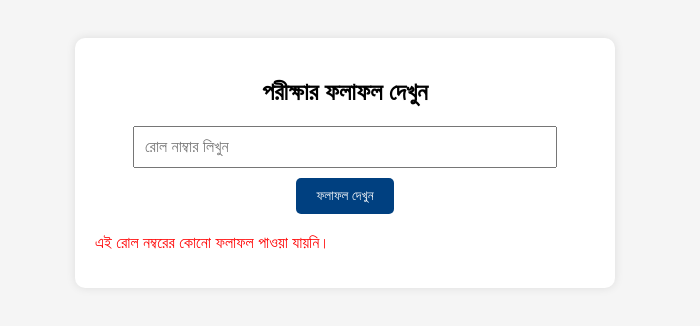
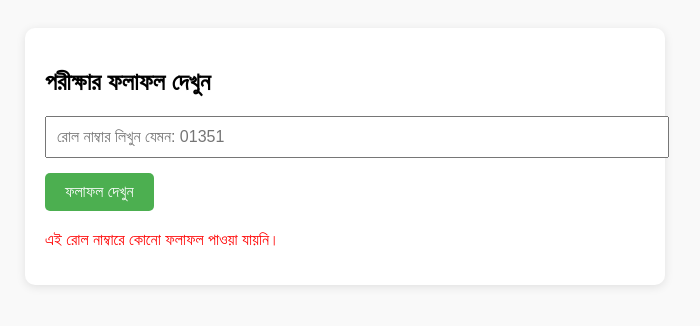
Before and after one commit to iamprotikhasan/result-site, a plain HTML site: page index.html in a window 1280 px wide. Both pictures are taken after a click on the button "ফলাফল দেখুন". Shown: the whole page, without its empty margins (295-995 px from the left). Drawn offline with Linux system fonts and the light colour scheme.

Commit message:
Add files via upload

```diff
--- a/index.html
+++ b/index.html
@@ -2,91 +2,64 @@
 <!DOCTYPE html>
 <html lang="bn">
 <head>
-  <meta charset="UTF-8" />
-  <meta name="viewport" content="width=device-width, initial-scale=1.0" />
+  <meta charset="UTF-8">
   <title>Al Haiatul Ulya BD - পরীক্ষার ফলাফল</title>
   <style>
-    body {
-      font-family: sans-serif;
-      background: #f5f5f5;
-      text-align: center;
-      padding: 30px;
-    }
-    .container {
-      max-width: 500px;
-      background: white;
-      padding: 20px;
-      margin: auto;
-      border-radius: 10px;
-      box-shadow: 0 0 10px rgba(0,0,0,0.1);
-    }
-    input[type="text"] {
-      width: 80%;
-      padding: 10px;
-      font-size: 16px;
-    }
-    button {
-      padding: 10px 20px;
-      margin-top: 10px;
-      background: #004080;
-      color: white;
-      border: none;
-      border-radius: 5px;
-      cursor: pointer;
-    }
-    .result {
-      margin-top: 20px;
-      text-align: left;
-    }
+    body { font-family: 'SolaimanLipi', sans-serif; padding: 20px; background-color: #f9f9f9; }
+    .container { max-width: 600px; margin: auto; background: white; padding: 20px; border-radius: 10px; box-shadow: 0 2px 10px rgba(0,0,0,0.1); }
+    input { width: 100%; padding: 10px; margin-bottom: 15px; font-size: 16px; }
+    button { padding: 10px 20px; font-size: 16px; cursor: pointer; background-color: #4CAF50; color: white; border: none; border-radius: 5px; }
+    .result { margin-top: 20px; }
+    .subject { display: flex; justify-content: space-between; padding: 5px 0; border-bottom: 1px solid #ddd; }
   </style>
 </head>
 <body>
   <div class="container">
     <h2>পরীক্ষার ফলাফল দেখুন</h2>
-    <input type="text" id="rollInput" placeholder="রোল নাম্বার লিখুন" />
-    <br>
+    <input type="text" id="rollInput" placeholder="রোল নাম্বার লিখুন যেমন: 01351">
     <button onclick="showResult()">ফলাফল দেখুন</button>
-
-    <div id="resultSection" class="result"></div>
+    <div class="result" id="result"></div>
   </div>
 
   <script>
     const results = {
-      "1001": {
-        name: "মাহমুদ হাসান",
+      "01351": {
+        name: "মারুফ আহাম্মেদ মেহেদী",
         subjects: {
-          "কুরআন": 85,
-          "হাদীস": 78,
-          "ফিকহ": 90,
-          "আরবি সাহিত্য": 72,
-          "উসুল": 80
-        }
-      },
-      "1002": {
-        name: "সাইফুল ইসলাম",
-        subjects: {
-          "কুরআন": 92,
-          "হাদীস": 88,
-          "ফিকহ": 85,
-          "আরবি সাহিত্য": 75,
-          "উসুল": 79
+          "১০১ বুখারী শরীফ ১ম খন্ড": 43,
+          "১০২ বুখারী শরীফ ২য় খন্ড": 40,
+          "১০৩ মুসলিম শরীফ ১ম খন্ড": 51,
+          "১০৪ মুসলিম শরীফ ২য় খন্ড": 52,
+          "১০৫ তিরমিযী শরীফ ১ম খন্ড": 39,
+          "১০৬ তিরমিযী শরীফ ২য় খন্ড ও শামাইলে তিরমিযী": 58,
+          "১০৭ আবু দাউদ শরীফ": 47,
+          "১০৮ নাসাই ও ইবনু মাজাহ শরিফ": 65,
+          "১০৯ শরহু মা'আনিল আসার (তহাবি)": 46,
+          "১১০ মুওয়াত্তা ইমাম মালিক ও ইমাম মুহাম্মদ": 70,
+          "কিরাআত (মৌখিক)": 88
         }
       }
     };
 
     function showResult() {
-      const roll = document.getElementById("rollInput").value;
-      const student = results[roll];
-      const section = document.getElementById("resultSection");
-      if (student) {
-        let html = `<h3>${student.name}</h3><ul>`;
-        for (let subject in student.subjects) {
-          html += `<li><strong>${subject}</strong>: ${student.subjects[subject]} নম্বর</li>`;
+      const roll = document.getElementById('rollInput').value.trim();
+      const container = document.getElementById('result');
+      container.innerHTML = "";
+
+      if (results[roll]) {
+        const student = results[roll];
+        const nameEl = document.createElement('h3');
+        nameEl.textContent = "নাম: " + student.name;
+        container.appendChild(nameEl);
+
+        for (const [subject, mark] of Object.entries(student.subjects)) {
+          const div = document.createElement('div');
+          div.className = 'subject';
+          div.innerHTML = `<span>${subject}</span><span>${mark}</span>`;
+          container.appendChild(div);
         }
-        html += `</ul>`;
-        section.innerHTML = html;
       } else {
-        section.innerHTML = "<p style='color:red;'>এই রোল নম্বরের কোনো ফলাফল পাওয়া যায়নি।</p>";
+        container.innerHTML = "<p style='color:red;'>এই রোল নাম্বারে কোনো ফলাফল পাওয়া যায়নি।</p>";
       }
     }
   </script>
```
